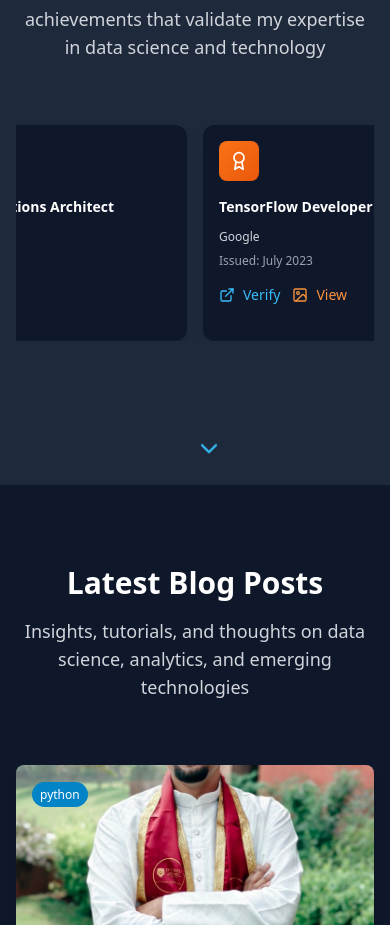
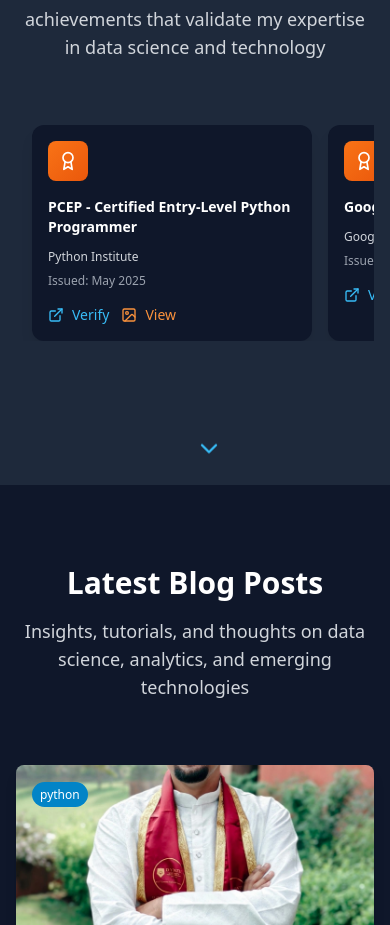
Before and after one commit to palash-droid/BoltPortfolio, a React (Vite) app: page / in a window 390 px wide. Shown: the part 4180-5105 px from the top of the page. Built offline with nearby package versions, Linux system fonts and the light colour scheme.

Commit message:
final push for now all features are working as intended

```diff
--- a/src/components/Certifications.tsx
+++ b/src/components/Certifications.tsx
@@ -40,10 +40,10 @@ const Certifications = () => {
 
       let cardWidth, gap;
       if (isMobile) {
-        cardWidth = Math.min(window.innerWidth - 32, 320); // Responsive width with max 320px
+        cardWidth = 320; // Updated mobile width
         gap = 16;
       } else {
-        cardWidth = 320; // w-80 on desktop
+        cardWidth = 400; // Updated desktop width
         gap = 24;
       }
 
@@ -62,10 +62,10 @@ const Certifications = () => {
 
       let cardWidth, gap;
       if (isMobile) {
-        cardWidth = Math.min(window.innerWidth - 32, 320); // Responsive width with max 320px
+        cardWidth = 320; // Updated mobile width
         gap = 16;
       } else {
-        cardWidth = 320; // w-80 on desktop
+        cardWidth = 400; // Updated desktop width
         gap = 24;
       }
 
@@ -125,7 +125,7 @@ const Certifications = () => {
                     initial={{ opacity: 0, y: 20 }}
                     animate={inView ? { opacity: 1, y: 0 } : { opacity: 0, y: 20 }}
                     transition={{ duration: 0.8, delay: index * 0.1 }}
-                    className="flex-shrink-0 bg-white dark:bg-dark-900 rounded-xl p-4 md:p-6 shadow-lg hover:shadow-xl transition-all duration-300 hover:-translate-y-2 group certification-card"
+                    className="w-80 md:w-[400px] flex-shrink-0 bg-white dark:bg-dark-900 rounded-xl p-4 md:p-6 shadow-lg hover:shadow-xl transition-all duration-300 hover:-translate-y-2 group certification-card"
                   >
                     <div className="flex items-center justify-center w-10 h-10 md:w-12 md:h-12 bg-gradient-to-br from-accent-500 to-accent-600 rounded-lg mb-4 group-hover:scale-110 transition-transform duration-300">
                       <Award className="h-5 w-5 md:h-6 md:w-6 text-white" />
--- a/src/index.css
+++ b/src/index.css
@@ -46,11 +46,11 @@ body {
 
 @media (max-width: 768px) {
     .certification-container {
-        width: 100vw;
-        max-width: 100vw;
-        /* Full viewport width on mobile */
-        margin-left: calc(-50vw + 50%);
-        /* Center the container */
+        width: 100%;
+        max-width: 100%;
+        /* Full container width on mobile */
+        padding-left: 1rem;
+        padding-right: 1rem;
     }
 }
 
@@ -61,38 +61,23 @@ body {
 
 @media (max-width: 768px) {
     .certification-card {
-        width: calc(100vw - 2rem) !important;
-        /* Full viewport width minus padding */
-        max-width: 320px;
-        /* Maximum card width */
+        width: 280px !important;
+        /* Fixed width for mobile that fits within container */
+        min-width: 280px !important;
+        max-width: 280px !important;
     }
 }
 
 @media (min-width: 769px) {
     .certification-card {
         width: 320px !important;
+        min-width: 320px !important;
+        max-width: 320px !important;
         /* Force desktop width */
     }
 }
 
-/* Mobile certification card styling */
-@media (max-width: 768px) {
-    .certification-card-mobile {
-        width: 288px;
-        /* w-72 - fixed width */
-        flex-shrink: 0;
-    }
-}
 
-/* Mobile container centering */
-@media (max-width: 768px) {
-    .certification-container {
-        display: flex;
-        justify-content: center;
-        padding-left: 1rem;
-        padding-right: 1rem;
-    }
-}
 
 /* Skills carousel animations and interactions */
 .skills-carousel {
```
